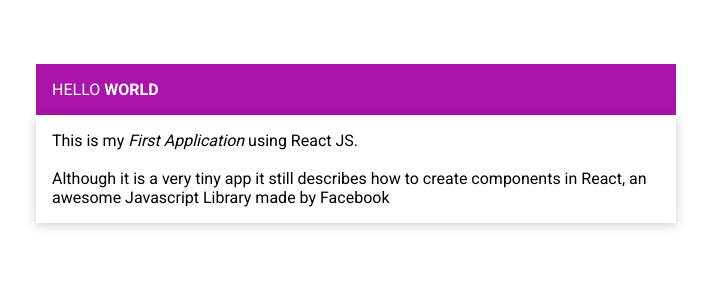
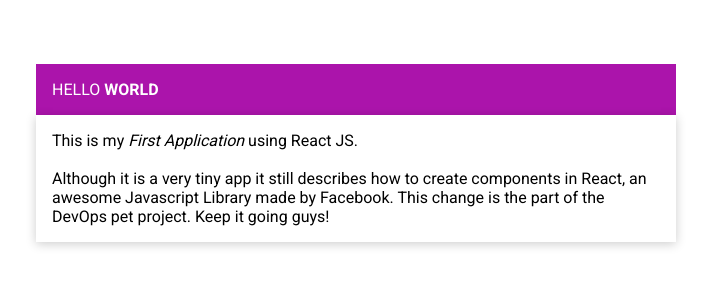
Before and after one commit to anu-1907/DevOpsReact, a JavaScript app: page / in a window 1280 px wide. Shown: the top 300 px of the page, without its empty margins (284-995 px from the left). Built offline with nearby package versions, Linux system fonts and the light colour scheme; the HTML template or start-up script is replaced by a standard one.

Commit message:
Description changes

```diff
--- a/src/components/Description.js
+++ b/src/components/Description.js
@@ -5,7 +5,11 @@ const Description = () => {
       This is my <span className="italic">First Application</span> using React
       JS. <br /> <br />
       Although it is a very tiny app it still describes how to create components
-      in React, an awesome Javascript Library made by Facebook
+      in React, an awesome Javascript Library made by Facebook.
+
+      This change is the part of the DevOps pet project.
+      Keep it going guys!
+
     </div>
   )
 }
```
